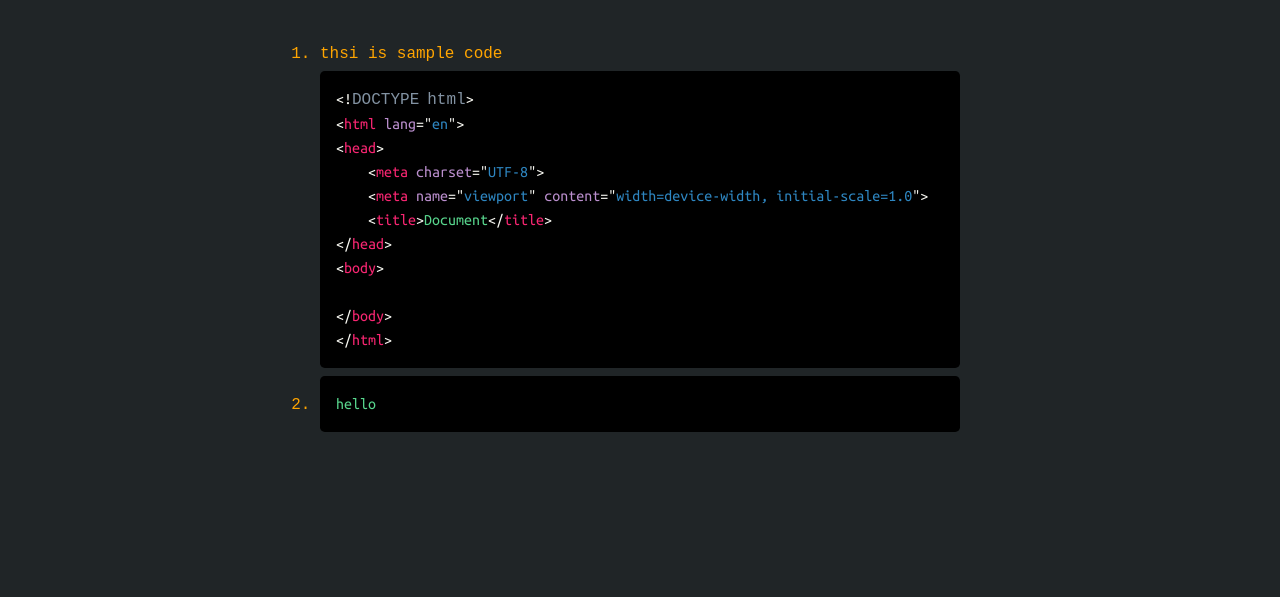
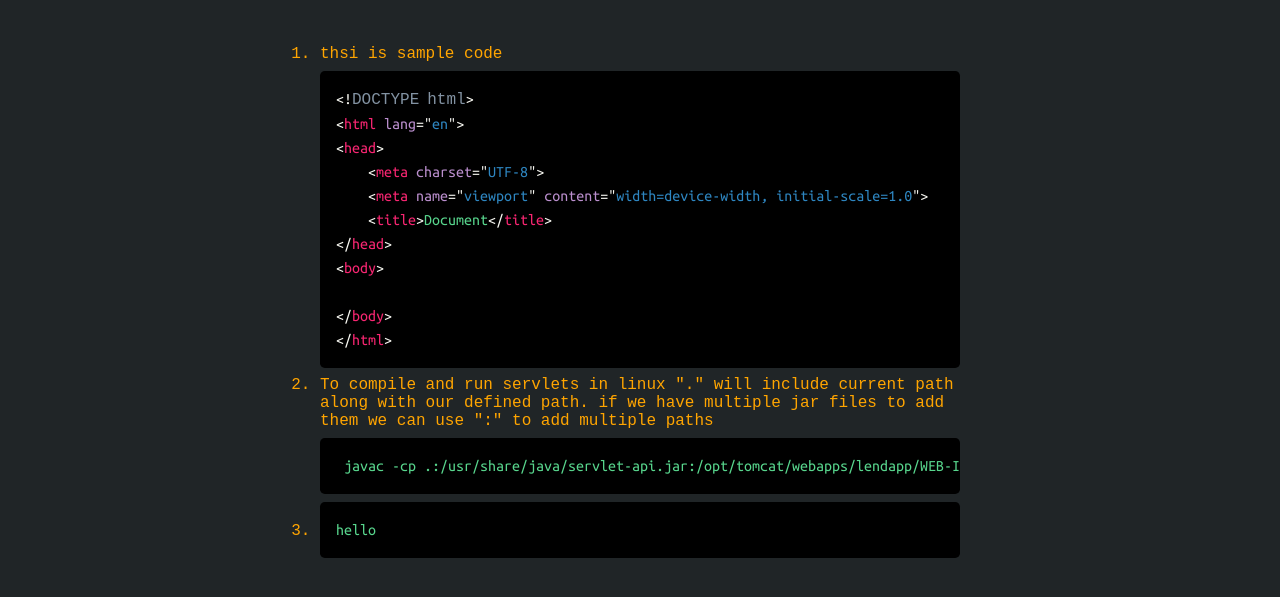
Before and after one commit to itskiranb/staticSnippets, a plain HTML site: page html/linux.html in a window 1280 px wide. Shown: the part 83-680 px from the top of the page. Drawn offline with Linux system fonts and the light colour scheme; some packages are replaced by stand-ins of ours; a script that the page names is missing.

Commit message:
Update linux.html
added how to run servlets and set classpath for the external jarfiles

```diff
--- a/html/linux.html
+++ b/html/linux.html
@@ -62,6 +62,12 @@
             </li>
 
 
+
+<li>To compile and run servlets in linux "." will include current path along with our defined path.
+	if we have multiple jar files to add them we can use ":" to add multiple paths
+                <pre class="language-html"><code> javac -cp .:/usr/share/java/servlet-api.jar:/opt/tomcat/webapps/lendapp/WEB-INF/lib/mysql-connector-java-8.0.24.jar ShowAllBorrowers.java </code></pre>
+            </li>
+
 <li><pre class="language-html"><code><doctype html><h3>hello</h3>
 </code></pre>
 </li>
```
